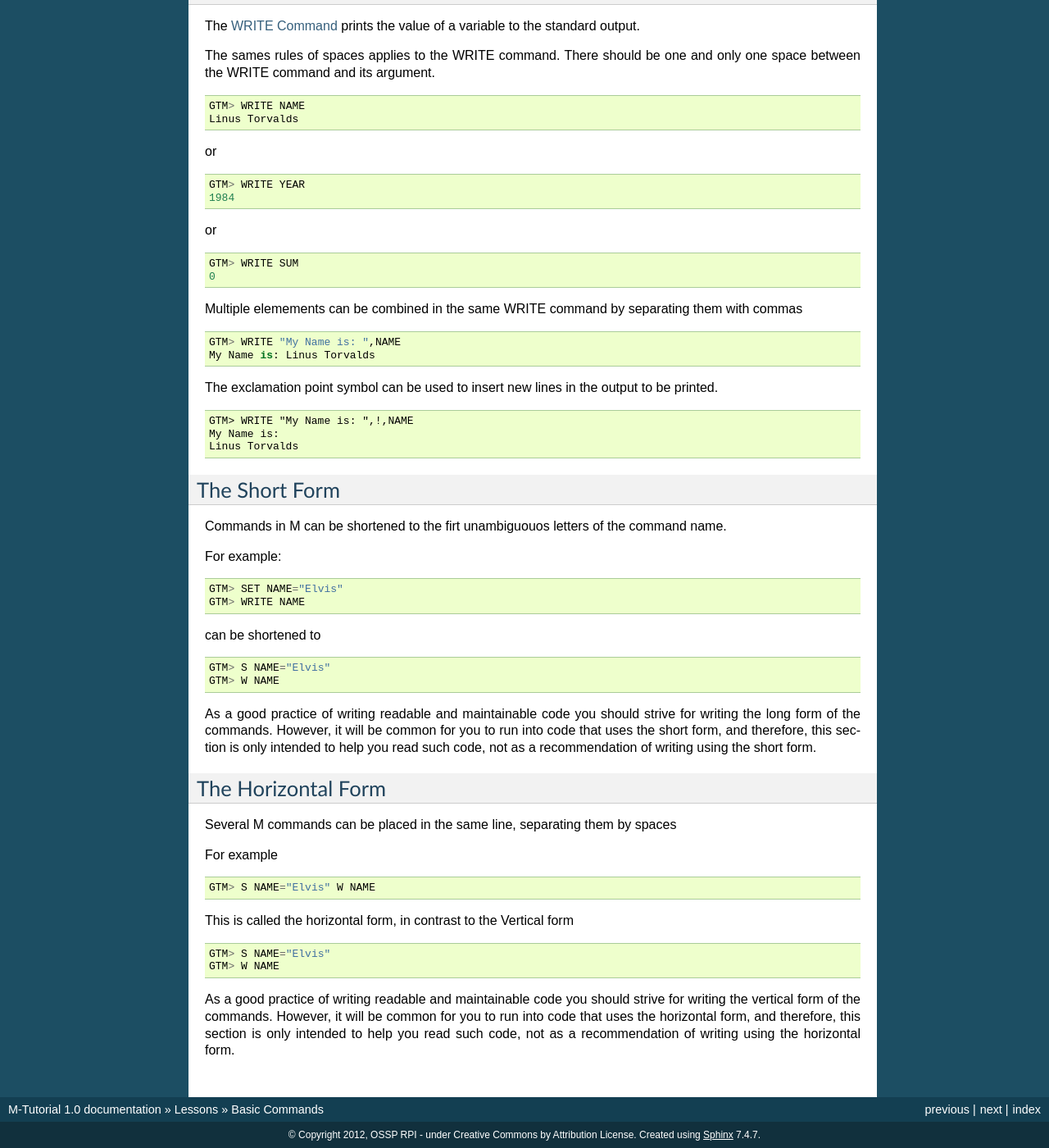
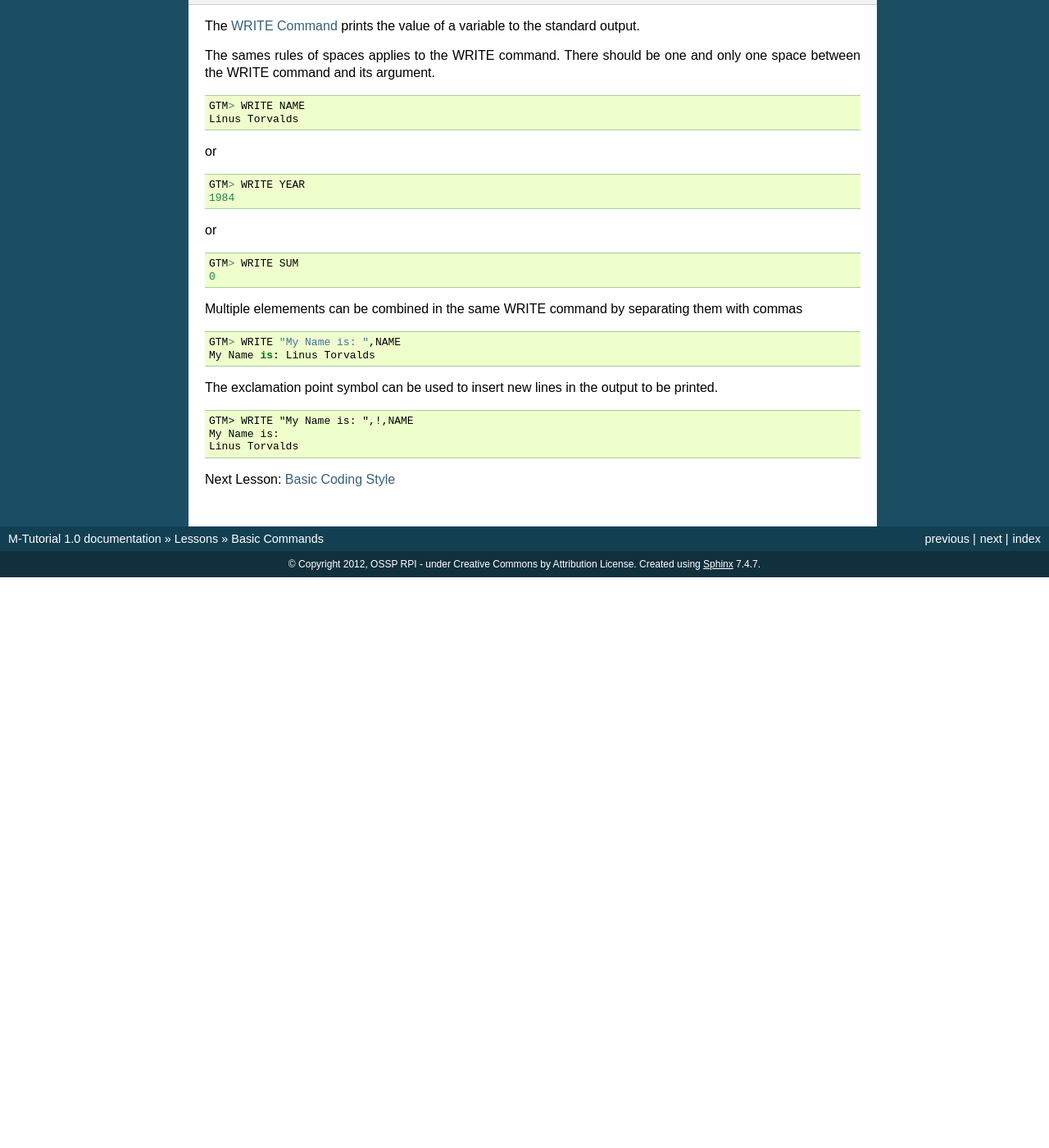
Before and after one commit to luisibanez/M-Tutorial, a Sphinx documentation site: the page built from source/BasicCommands_Lesson.rst, in a window 1280 px wide and 1400 px high, scrolled down 1745 px. Shown: the whole window at 82% size. Built offline with Sphinx 7.4.7, drawn with Linux system fonts in a browser that asks for light colours; after the commit the page ends 2449 px from its top, so only the background shows below that; some of the changed text lies outside the part shown.

Commit message:
Adding lesson on Coding Styles.
This includes the uppercase versus lowercase style, the short versus long form,
and the vertical versus horizontal form styles.

```diff
--- a/source/BasicCommands_Lesson.rst
+++ b/source/BasicCommands_Lesson.rst
@@ -1,3 +1,5 @@
+.. _basic-commands-lesson-label:
+
 ==============
 Basic Commands
 ==============
@@ -162,51 +164,4 @@ The exclamation point symbol can be used to insert new lines in the output to be
   Linus Torvalds
 
 
-The Short Form
-##############
-
-Commands in M can be shortened to the firt unambiguouos letters of the command name.
-
-For example:
-
-::
-
-   GTM> SET NAME="Elvis"
-   GTM> WRITE NAME
-
-can be shortened to
-
-::
-
-   GTM> S NAME="Elvis"
-   GTM> W NAME
-
-As a good practice of writing readable and maintainable code you should strive
-for writing the long form of the commands. However, it will be common for you
-to run into code that uses the short form, and therefore, this section is only
-intended to help you read such code, not as a recommendation of writing using
-the short form.
-
-The Horizontal Form
-###################
-
-Several M commands can be placed in the same line, separating them by spaces
-
-For example
-
-::
-
-   GTM> S NAME="Elvis" W NAME
-
-This is called the horizontal form, in contrast to the Vertical form
-
-::
-
-   GTM> S NAME="Elvis"
-   GTM> W NAME
-
-As a good practice of writing readable and maintainable code you should strive
-for writing the vertical form of the commands. However, it will be common for
-you to run into code that uses the horizontal form, and therefore, this section
-is only intended to help you read such code, not as a recommendation of writing
-using the horizontal form.
+Next Lesson: :ref:`basic-coding-style-lesson-label`
--- a/source/Lessons.rst
+++ b/source/Lessons.rst
@@ -7,3 +7,4 @@ Contents:
    :maxdepth: 2
 
    BasicCommands_Lesson
+   BasicCodingStyle_Lesson
```
Also changed, not shown: source/BasicCodingStyle_Lesson.rst (added, +118 -0 lines).
